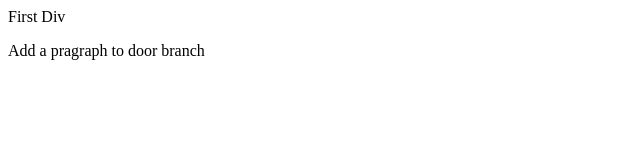
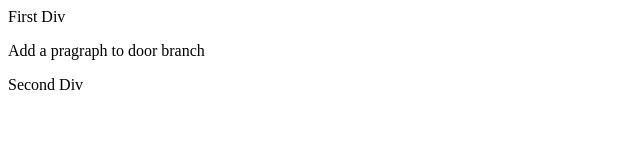
Before and after one commit to osayi-cup/nvidia, a plain HTML site: page index.html in a window 1280 px wide. Shown: the full height of the page, 0-640 px from the left. Drawn offline with Linux system fonts and the light colour scheme.

Commit message:
add Div tag

```diff
--- a/command.css
+++ b/command.css
@@ -0,0 +1,6 @@
+.container{
+  height: 100px;
+  weight: 100px;
+  color: red;
+
+}
--- a/index.html
+++ b/index.html
@@ -11,7 +11,9 @@
   <p>
      Add a pragraph to door branch
   </p>
-
+  <div class="container">
+     Second Div
+  </div>
 
 
 
```
